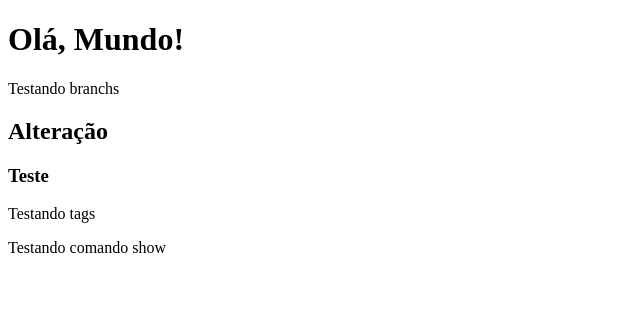
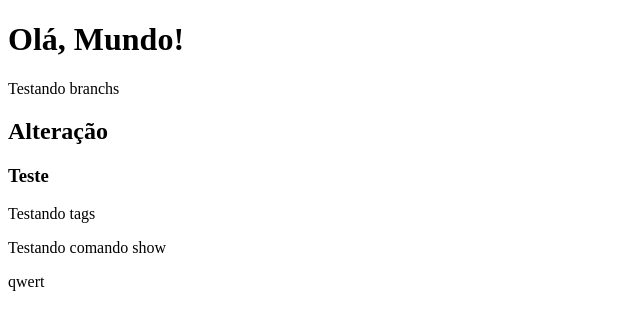
Before and after one commit to lucaskauaa/curso_git, a plain HTML site: page index.html in a window 1280 px wide. Shown: the full height of the page, 0-640 px from the left. Drawn offline with Linux system fonts and the light colour scheme.

Commit message:
Enviando paragrafo para a produção

```diff
--- a/index.html
+++ b/index.html
@@ -14,5 +14,6 @@
    <h3>Teste</h3>
    <p>Testando tags</p>
    <p>Testando comando show</p>
+   <p>qwert</p>
  </body>
  </html>
```
